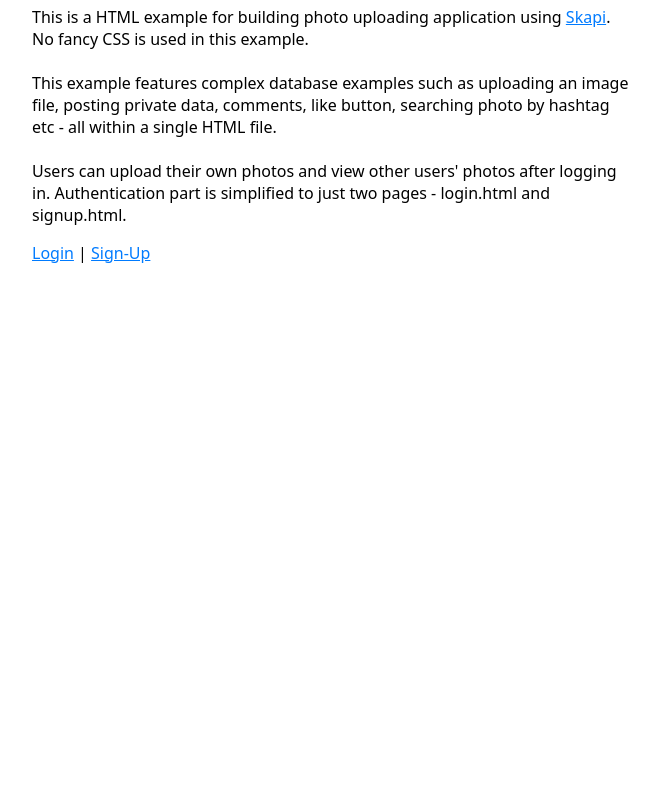
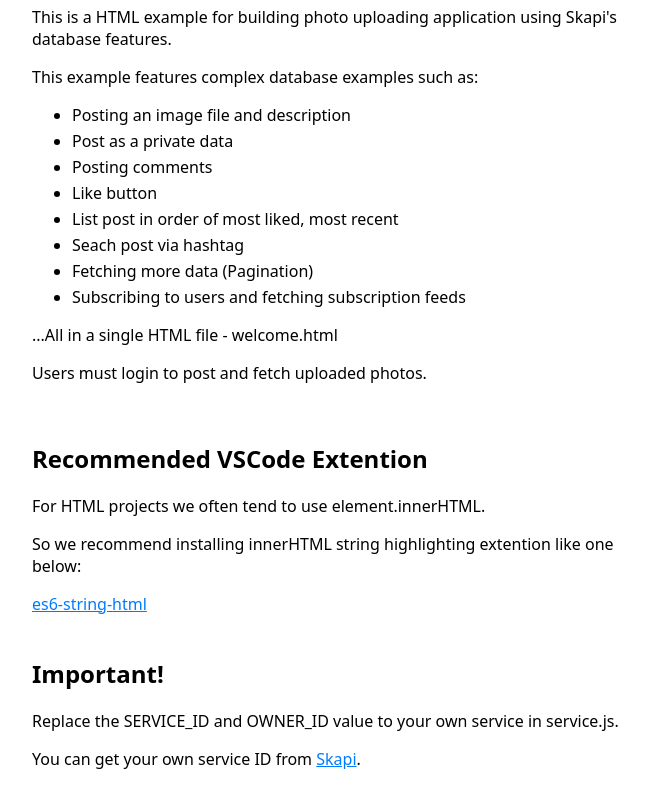
Before and after one commit to alsdk9879/skapi-database-html-template, a website: page index.html in a window 1280 px wide. Shown: the part 108-898 px from the top of the page, without its empty margins (308-967 px from the left). Before the commit the page ends 800 px from the top, so only its background shows below. Drawn offline with Linux system fonts and the light colour scheme; a script that the page names is missing.

Commit message:
refactor: edit index content

```diff
--- a/index.html
+++ b/index.html
@@ -27,28 +27,53 @@
     */
   skapi.getProfile().then((user) => {
     if (user) {
-            location.href = "welcome.html";
+      location.href = 'welcome.html';
     }
   });
 </script>
 
+<style>
+  ul li {
+    margin-top: 4px;
+  }
+</style>
+
 <main>
-    <h1>Index</h1>
-    <p>
-        This is a HTML example for building photo uploading application using
-        <a href="https://www.skapi.com">Skapi</a>.
+  <h1>Skapi HTML Database Example</h1>
+  <p>This is a HTML example for building photo uploading application using Skapi's database features.</p>
+  <p>This example features complex database examples such as:</p>
+  <ul>
+    <li>Posting an image file and description</li>
+    <li>Post as a private data</li>
+    <li>Posting comments</li>
+    <li>Like button</li>
+    <li>List post in order of most liked, most recent</li>
+    <li>Seach post via hashtag</li>
+    <li>Fetching more data (Pagination)</li>
+    <li>Subscribing to users and fetching subscription feeds</li>
+  </ul>
+  <p>...All in a single HTML file - welcome.html</p>
+  <p>Users must login to post and fetch uploaded photos.</p>
+
   <br />
-        No fancy CSS is used in this example.
+  <h2>Recommended VSCode Extention</h2>
+  <p>For HTML projects we often tend to use element.innerHTML.</p>
+  <p>So we recommend installing innerHTML string highlighting extention like one below:</p>
+  <a href="https://marketplace.visualstudio.com/items/?itemName=Tobermory.es6-string-html" target="_blank">es6-string-html</a>
+
   <br />
   <br />
-        This example features complex database examples such as uploading an
-        image file, posting private data, comments, like button, searching photo
-        by hashtag etc - all within a single HTML file.
-        <br /><br />
-        Users can upload their own photos and view other users' photos after
-        logging in. Authentication part is simplified to just two pages -
-        login.html and signup.html.
+
+  <h2>Important!</h2>
+  <p>Replace the SERVICE_ID and OWNER_ID value to your own service in service.js.</p>
+  <p>
+    You can get your own service ID from
+    <a href="https://www.skapi.com" target="_blank">Skapi</a>.
   </p>
+
+  <br />
+
+  <p style="font-weight: bold">Login or Sign-up below:</p>
   <a href="login.html">Login</a>
   |
   <a href="signup.html">Sign-Up</a>
--- a/main.css
+++ b/main.css
@@ -20,7 +20,7 @@
 }
 
 input {
-    &[type="checkbox"] {
+  &[type='checkbox'] {
     width: auto;
     margin-right: 10px;
   }
@@ -28,6 +28,6 @@
 
 section,
 form {
-    max-width: 600px;
+  max-width: 400px;
   margin: 0 auto;
 }
```
Lines whose indentation alone changed are shown as unchanged.
